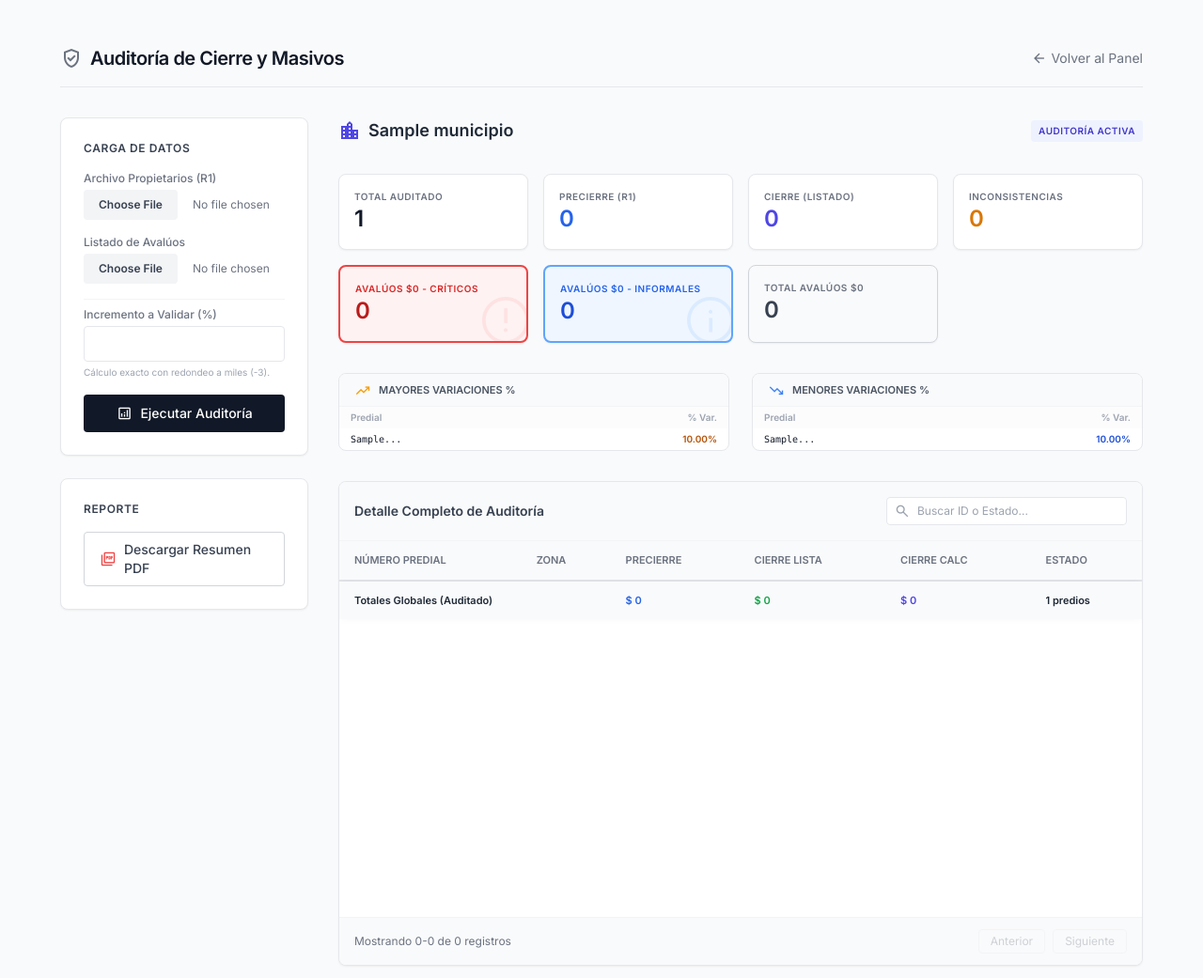
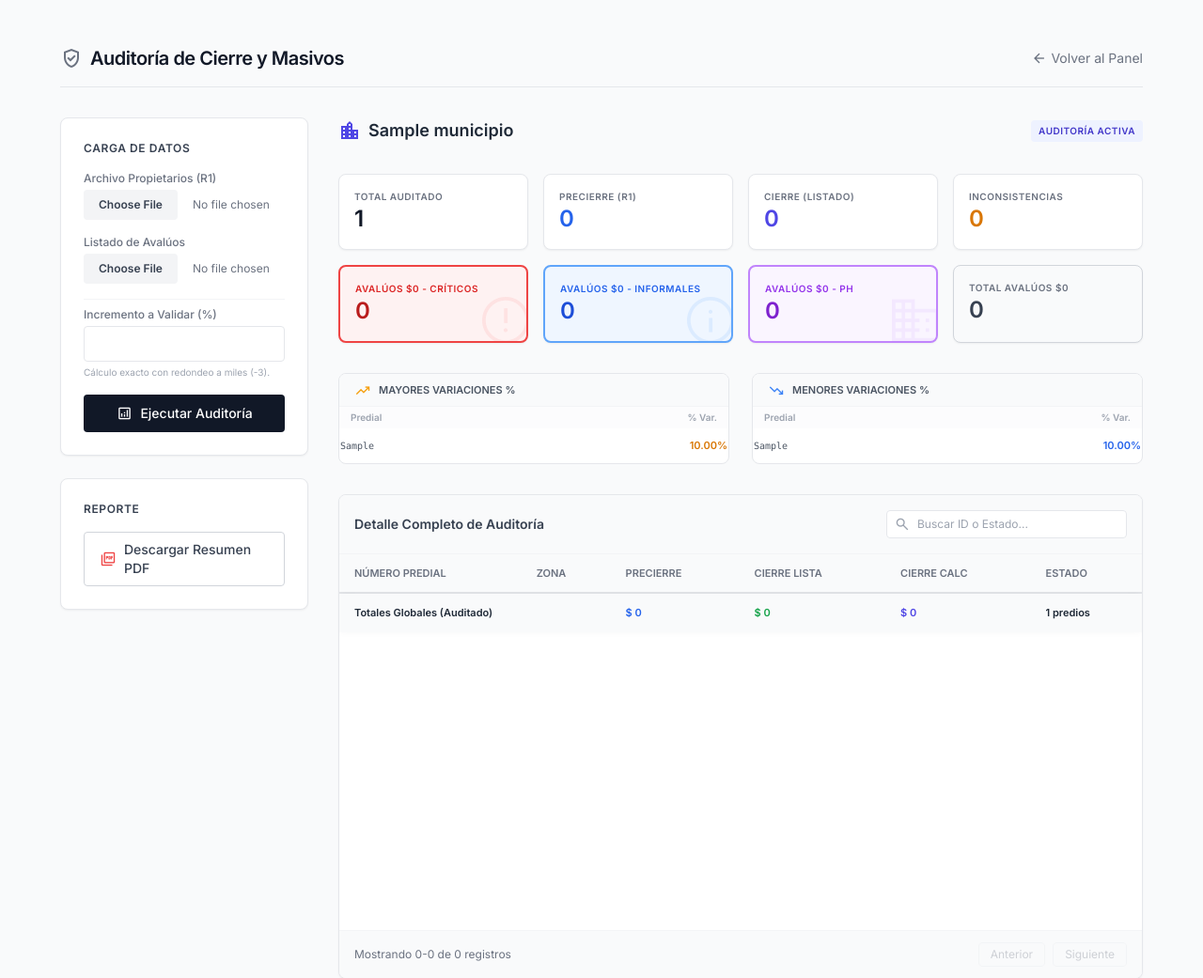
Before and after one commit to casabero/igac-portal, a Flask app: template templates/auditoria_tool.html in a window 1280 px wide. Shown: the top 1041 px of the page at 94% size. Run offline with Flask 3, Linux system fonts and the light colour scheme; the template is opened without the code that fills it: most values are stand-ins (such as "Sample title", 1, 10 or a date in 2020); some libraries are stand-ins or nearby versions.

Commit message:
feat: iteration 9 - add PH category, ensure PDF zero section, and show full IDs in outliers

```diff
--- a/templates/auditoria_tool.html
+++ b/templates/auditoria_tool.html
@@ -178,6 +178,16 @@
                         <span
                             class="material-symbols-outlined absolute -right-2 -bottom-2 text-blue-200 text-6xl opacity-40 select-none">info</span>
                     </div>
+                    <div
+                        class="bg-purple-50 p-4 rounded-lg border-2 border-purple-400 shadow-sm relative overflow-hidden">
+                        <div class="z-10 relative">
+                            <p class="text-[10px] text-purple-600 uppercase font-bold tracking-wider">Avalúos $0 - PH
+                            </p>
+                            <p class="text-2xl font-semibold text-purple-700">{{ t.get('conteo_zero_ph', 0) }}</p>
+                        </div>
+                        <span
+                            class="material-symbols-outlined absolute -right-2 -bottom-2 text-purple-200 text-6xl opacity-40 select-none">domain</span>
+                    </div>
                     <div class="bg-gray-50 p-4 rounded-lg border border-gray-300 shadow-sm relative overflow-hidden">
                         <p class="text-[10px] text-gray-500 uppercase font-bold tracking-wider">Total Avalúos $0</p>
                         <p class="text-2xl font-semibold text-gray-700">{{ t.get('conteo_zero_total', 0) }}</p>
@@ -201,10 +211,13 @@
                                 </thead>
                                 <tbody class="divide-y divide-gray-50">
                                     {% for item in resultados.outliers.top %}
-                                    <tr class="hover:bg-amber-50/50">
-                                        <td class="px-3 py-1 font-mono">{{ item.Numero_Predial[-10:] }}...</td>
-                                        <td class="px-3 py-1 text-right font-bold text-amber-700">{{
-                                            "%.2f"|format(item.Pct_Variacion) }}%</td>
+                                    <tr
+                                        class="border-b border-gray-50 last:border-0 hover:bg-gray-50/50 transition-colors">
+                                        <td class="py-2.5 font-mono text-[10px] text-gray-600 pr-2">{{
+                                            item.Numero_Predial }}</td>
+                                        <td
+                                            class="py-2.5 text-right font-bold text-amber-600 text-[11px] whitespace-nowrap">
+                                            {{ "%.2f"|format(item.Pct_Variacion) }}%</td>
                                     </tr>
                                     {% endfor %}
                                 </tbody>
@@ -226,10 +239,13 @@
                                 </thead>
                                 <tbody class="divide-y divide-gray-50">
                                     {% for item in resultados.outliers.bottom %}
-                                    <tr class="hover:bg-blue-50/50">
-                                        <td class="px-3 py-1 font-mono">{{ item.Numero_Predial[-10:] }}...</td>
-                                        <td class="px-3 py-1 text-right font-bold text-blue-700">{{
-                                            "%.2f"|format(item.Pct_Variacion) }}%</td>
+                                    <tr
+                                        class="border-b border-gray-50 last:border-0 hover:bg-gray-50/50 transition-colors">
+                                        <td class="py-2.5 font-mono text-[10px] text-gray-600 pr-2">{{
+                                            item.Numero_Predial }}</td>
+                                        <td
+                                            class="py-2.5 text-right font-bold text-blue-600 text-[11px] whitespace-nowrap">
+                                            {{ "%.2f"|format(item.Pct_Variacion) }}%</td>
                                     </tr>
                                     {% endfor %}
                                 </tbody>
@@ -333,7 +349,7 @@
                     const zeroCat = item.Zero_Category || '';
 
                     return `
-                    <tr class="hover:bg-blue-50/30 transition-colors ${item.Avaluo_Zero ? (zeroCat === 'Crítico' ? 'bg-red-50 border-l-4 border-red-600' : 'bg-blue-50 border-l-4 border-blue-500') : ''}">
+                    <tr class="hover:bg-blue-50/30 transition-colors ${item.Avaluo_Zero ? (zeroCat === 'Crítico' ? 'bg-red-50 border-l-4 border-red-600' : (zeroCat === 'PH' ? 'bg-purple-50 border-l-4 border-purple-500' : 'bg-blue-50 border-l-4 border-blue-500')) : ''}">
                         <td class="px-4 py-2 font-mono text-[10px] text-gray-600">${predial}</td>
                         <td class="px-4 py-2 text-gray-500">${zona || '-'}</td>
                         <td class="px-4 py-2 text-gray-500 ${item.Base_Usada == 0 ? 'text-red-600 font-bold' : ''}">$${(item.Base_Usada || 0).toLocaleString('es-CO', { maximumFractionDigits: 0 })}</td>
@@ -343,10 +359,11 @@
                             <span class="px-2 py-0.5 rounded-full text-[9px] font-bold
                                 ${zeroCat === 'Crítico' ? 'bg-red-600 text-white' :
                             (zeroCat === 'Informal' ? 'bg-blue-600 text-white' :
-                                (estado === 'OK' ? 'bg-green-100 text-green-700' :
-                                    estado.includes('Calculo') ? 'bg-red-100 text-red-700' :
-                                        'bg-amber-100 text-amber-700'))}">
-                                ${item.Avaluo_Zero ? (zeroCat === 'Crítico' ? 'CRÍTICO: AVALÚO $0' : 'INFORMAL: AVALÚO $0') : estado}
+                                (zeroCat === 'PH' ? 'bg-purple-600 text-white' :
+                                    (estado === 'OK' ? 'bg-green-100 text-green-700' :
+                                        estado.includes('Calculo') ? 'bg-red-100 text-red-700' :
+                                            'bg-amber-100 text-amber-700')))}">
+                                ${item.Avaluo_Zero ? (zeroCat === 'Crítico' ? 'CRÍTICO: AVALÚO $0' : (zeroCat === 'PH' ? 'PH: AVALÚO $0' : 'INFORMAL: AVALÚO $0')) : estado}
                             </span>
                             <div class="text-[9px] text-gray-400 mt-0.5 font-medium">${(item.Pct_Variacion || 0).toFixed(2)}% var.</div>
                         </td>
```
Also changed, not shown: modules/auditoria_maestra.py (+24 -10 lines).
